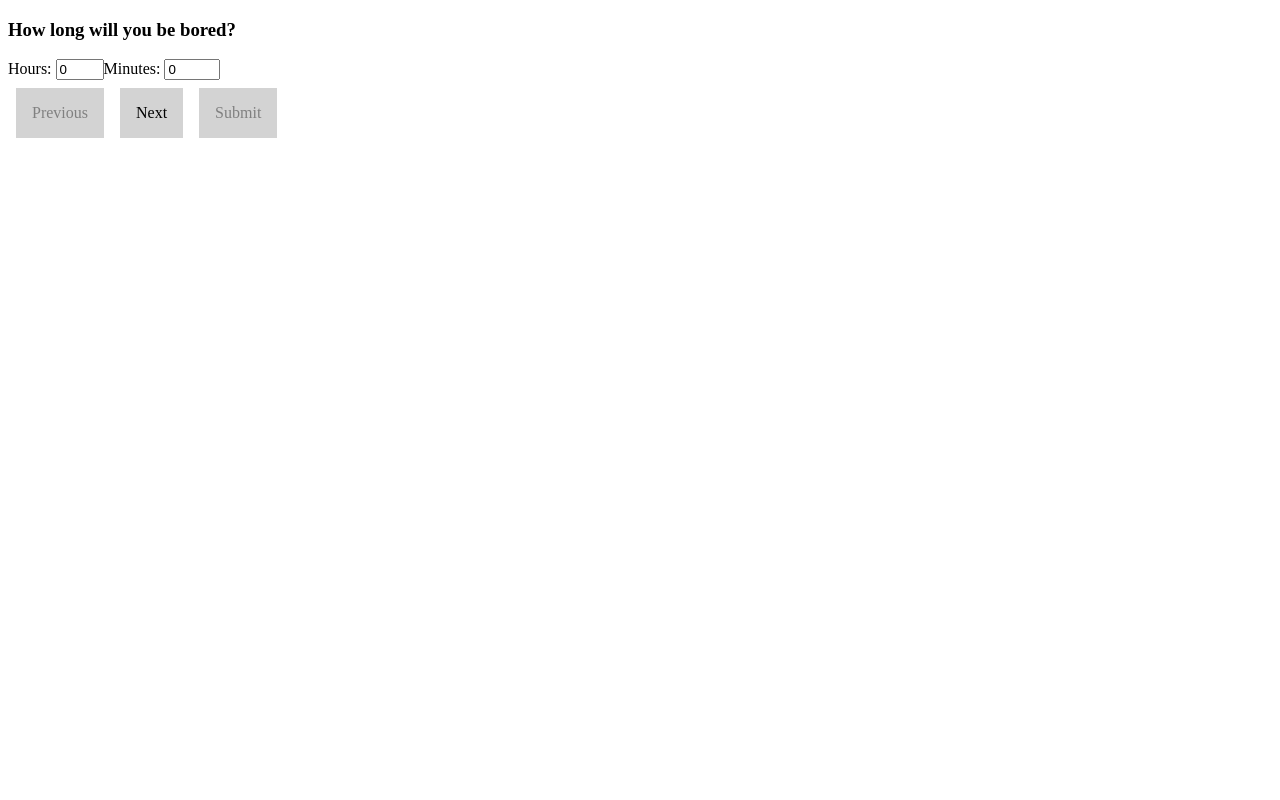
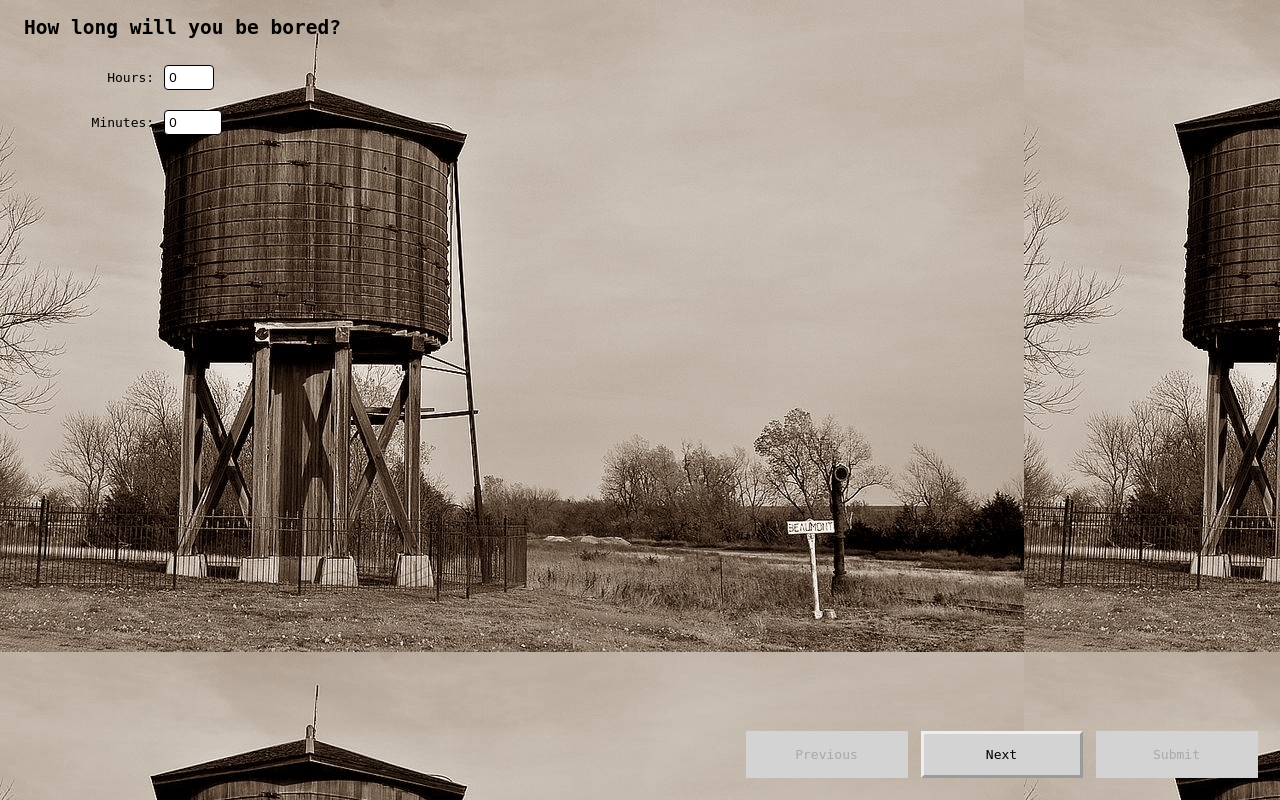
Before and after one commit to arbourdaze/TheUnboringCompany, a Flask app: page / in a window 1280 px wide. Run offline with Flask 2, Linux system fonts and the light colour scheme; parts of the project's set-up code (start-up, migrations or seed data) failed here and were passed over.

Commit message:
New stuff.

```diff
--- a/static/js/Activity.js
+++ b/static/js/Activity.js
@@ -89,8 +89,8 @@ var Activity = function (_React$Component) {
                 "div",
                 null,
                 React.createElement(
-                    "h1",
-                    null,
+                    "h2",
+                    { className: "question" },
                     "Do you like ",
                     this.state.name.toLowerCase(),
                     "?"
--- a/static/js/Radio.js
+++ b/static/js/Radio.js
@@ -21,8 +21,8 @@ var Radio = function (_React$Component) {
     key: "render",
     value: function render() {
       return React.createElement(
-        "td",
-        { className: "radio" },
+        "div",
+        { className: "col col-likert-radio radio" },
         React.createElement("input", { name: this.props.name, type: "radio", value: this.props.val, checked: this.props.ticked })
       );
     }
--- a/static/js/app.js
+++ b/static/js/app.js
@@ -76,7 +76,6 @@ var BoredForm = function (_React$Component) {
     _createClass(BoredForm, [{
         key: 'getTimeDOM',
         value: function getTimeDOM() {
-            //$('body').css('background-color','gray');
             return React.createElement(BoredTime, { time: this.state.data.time, updateForm: this.changeTime });
         }
     }, {
@@ -238,9 +237,13 @@ var BoredForm = function (_React$Component) {
                     { className: 'page' },
                     this.pages[this.state.pageIndex]()
                 ),
-                React.createElement(UnboringButton, { callback: this.previousPage, enabler: this.canGoPrevious, classes: 'previous', buttonText: 'Previous' }),
-                React.createElement(UnboringButton, { callback: this.nextPage, enabler: this.canGoNext, classes: 'next', buttonText: 'Next' }),
-                React.createElement(UnboringButton, { callback: this.send, enabler: this.timeIsValid, classes: 'submit', buttonText: 'Submit' })
+                React.createElement(
+                    'div',
+                    { className: 'button-pad' },
+                    React.createElement(UnboringButton, { callback: this.previousPage, enabler: this.canGoPrevious, classes: 'previous', buttonText: 'Previous' }),
+                    React.createElement(UnboringButton, { callback: this.nextPage, enabler: this.canGoNext, classes: 'next', buttonText: 'Next' }),
+                    React.createElement(UnboringButton, { callback: this.send, enabler: this.timeIsValid, classes: 'submit', buttonText: 'Submit' })
+                )
             );
         }
     }]);
--- a/static/js/src/Activity.js
+++ b/static/js/src/Activity.js
@@ -62,7 +62,7 @@ class Activity extends React.Component {
   render() {
     return (
         <div>
-            <h1>Do you like {this.state.name.toLowerCase()}?</h1>
+            <h2 className="question">Do you like {this.state.name.toLowerCase()}?</h2>
             <Likert score={this.state.like} updateForm={this.changeLike} options={["Yes","Maybe","No"]} category={this.state.name} />
             <br/>
             {(this.state.like == "Yes" || this.state.like == "Maybe") &&
--- a/static/js/src/Radio.js
+++ b/static/js/src/Radio.js
@@ -7,9 +7,9 @@ class Radio extends React.Component {
 
   render() {
     return (
-        <td className="radio">
+        <div className="col col-likert-radio radio">
             <input name={this.props.name} type="radio" value={this.props.val} checked={this.props.ticked} />
-        </td>
+        </div>
     );
   }
 }
--- a/static/style.css
+++ b/static/style.css
@@ -1,4 +1,78 @@
+body {
+    background-color:#f1f1f1;
+    background-image: url("img/water_tower.jpg");
+}
+
+.button-pad {
+    position:fixed;
+    bottom:0;
+    right:0;
+    margin:1em;
+}
+
+label {
+    font-family:monospace;
+}
+
+.page {
+    margin:1em;
+}
+
+.row {
+    display:table;
+    width:100%;
+    border-spacing:10px;
+}
+
+.col {
+    display:table-cell;
+}
+
+.row:first-child {
+    float:left;
+}
+
+.row::after {
+    content: <br/>;
+}
+
+.question {
+    font-family:monospace;
+}
+
+.answer {
+    display:block;
+    margin-top:auto;
+    margin-bottom:auto;
+    margin-left:auto;
+    margin-right:auto;
+}
+
+.col-label {
+    width:10%;
+    text-align:right;
+}
+
+.col-input {
+}
+
+input[type=number].form-control {
+    padding: 4px 4px;
+    border:solid 1px;
+    color:black;
+    border-radius: 4px;
+}
+
+input[type=number].form-control:focus {
+    color:blue;
+}
+
 div.unboring-button {
+    width:10em;
+    height:5%;
+    font-family:monospace;
+    border:outset;
+    text-align:center;
     background-color:lightgray;
     float:left;
     margin:0.5em;
@@ -6,48 +80,35 @@ div.unboring-button {
 }
 
 div.unboring-button.disabled {
-    color:gray;
+    color:darkgray;
+    border:solid lightgray;
 }
 
 div.unboring-button:hover {
     background-color:gray;
     cursor:pointer;
+    border:inset;
+
 }
 
 div.unboring-button.disabled:hover {
     background-color:lightgray;
     cursor:not-allowed;
+    border:solid lightgray;
 }
 
-.likert table {
-    width:100%;
+.col-likert-header {
+    width:50px;
+    text-align:center;
+    font-family:monospace;
 }
 
-.likert td, .likert th {
-    width:15%;
+.col-likert-radio {
+    width:50px;
     text-align:center;
 }
 
-.likert[name="openness"] table {
-    background-color:purple;
-}
-
-.likert[name="conscientiousness"] table {
-    background-color:green;
-}
-
-.likert[name="extroversion"] table {
-    background-color:red;
-}
-
-.likert[name="agreeableness"] table {
-    background-color:yellow;
-}
-
-.likert[name="neuroticism"] table {
-    background-color:blue;
-}
-
 .likert {
+    background-color:lightgray;
     margin-bottom:3em;
 }
```
Also changed, not shown: static/js/BoredTime.js (+32 -4 lines), static/js/Likert.js (+10 -18 lines), static/js/src/BoredTime.js (+19 -3 lines), static/js/src/Likert.js (+8 -12 lines), static/js/src/app.js (+5 -4 lines), static/img/water_tower.jpg (added), static/img/water_tower_color.jpg (added).
